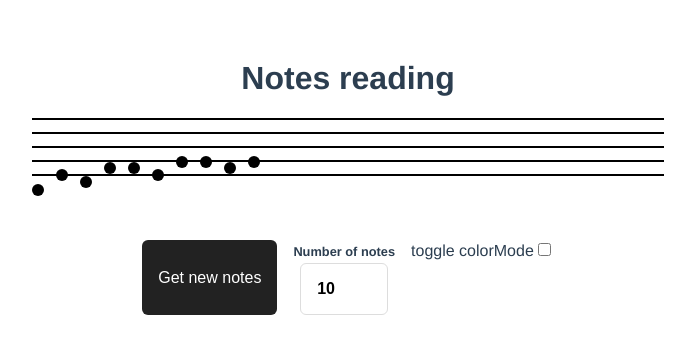
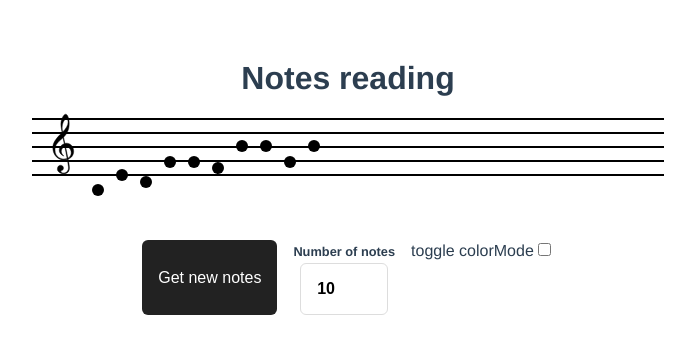
Before and after one commit to Arnaud-Dubois/notes-reading, a Vue app: page / in a window 1280 px wide. Shown: the top 354 px of the page, without its empty margins (292-987 px from the left). Built offline with nearby package versions, Linux system fonts and the light colour scheme.

Commit message:
add treble clef

```diff
--- a/src/components/MusicalRange.vue
+++ b/src/components/MusicalRange.vue
@@ -2,6 +2,8 @@
   <div>
     <div class="musical-range">
         <div :key="line" v-for="line in 4" class="musical-range-line"></div>
+        <TrebleClef class="range-mode-icon"/>
+        <div class="range-notes-list">
             <transition-group name="list">
                 <div
                     :key="index + note.name"
@@ -15,7 +17,7 @@
                 >
                 </div>
             </transition-group>
-
+        </div>
     </div>
     <div class="controls-container">
         <button class="button button-primary" @click="getNewRange">Get new notes</button>
@@ -32,8 +34,13 @@
 </template>
 
 <script>
+import TrebleClef from './icons/TrebleClef.vue'
+
 export default {
     name: 'MusicalRange',
+    components: {
+        TrebleClef
+    },
     data() {
         return {
             notes: [
@@ -43,6 +50,8 @@ export default {
                 { name: 'Fa', y: '2', pos: '60', color: '#99d521' },
                 { name: 'Sol', y: '8', pos: '80', color: '#14b945' },
                 { name: 'La', y: '16', pos: '100', color: '#3362d0' },
+                { name: 'Si', y: '24', pos: '120', color: '#6562d0' },
+                { name: 'Do+1', y: '30', pos: '140', color: '#A362d0' },
             ],
             range: [],
             rangeNumber: 10,
@@ -157,4 +166,16 @@ export default {
         opacity: 0;
         transform: translateY(30px);
     }
+
+    /* Range mode */
+    .range-mode-icon {
+        position: absolute;
+        left: 0;
+        top: -6px;
+    }
+
+    .range-notes-list {
+        margin-left: 60px;
+        position: absolute;
+    }
 </style>
--- /dev/null
+++ b/src/components/icons/TrebleClef.vue
@@ -0,0 +1,94 @@
+<template>
+  <svg
+    xmlns:rdf="http://www.w3.org/1999/02/22-rdf-syntax-ns#"
+    xmlns="http://www.w3.org/2000/svg"
+    xmlns:cc="http://creativecommons.org/ns#"
+    xmlns:dc="http://purl.org/dc/elements/1.1/"
+    xmlns:svg="http://www.w3.org/2000/svg"
+    id="svg2"
+    viewBox="0 0 95.116 153.12"
+    :width="width"
+    :height="height"
+  >
+    <path
+      id="path26"
+      stroke="#000"
+      d="m51.688 5.25c-5.427-0.1409-11.774 12.818-11.563 24.375 0.049 3.52 1.16 10.659 2.781 19.625-10.223 10.581-22.094 21.44-22.094 35.688-0.163 13.057 7.817 29.692 26.75 29.532 2.906-0.02 5.521-0.38 7.844-1 1.731 9.49 2.882 16.98 2.875 20.44 0.061 13.64-17.86 14.99-18.719 7.15 3.777-0.13 6.782-3.13 6.782-6.84 0-3.79-3.138-6.88-7.032-6.88-2.141 0-4.049 0.94-5.343 2.41-0.03 0.03-0.065 0.06-0.094 0.09-0.292 0.31-0.538 0.68-0.781 1.1-0.798 1.35-1.316 3.29-1.344 6.06 0 11.42 28.875 18.77 28.875-3.75 0.045-3.03-1.258-10.72-3.156-20.41 20.603-7.45 15.427-38.04-3.531-38.184-1.47 0.015-2.887 0.186-4.25 0.532-1.08-5.197-2.122-10.241-3.032-14.876 7.199-7.071 13.485-16.224 13.344-33.093 0.022-12.114-4.014-21.828-8.312-21.969zm1.281 11.719c2.456-0.237 4.406 2.043 4.406 7.062 0.199 8.62-5.84 16.148-13.031 23.719-0.688-4.147-1.139-7.507-1.188-9.5 0.204-13.466 5.719-20.886 9.813-21.281zm-7.719 44.687c0.877 4.515 1.824 9.272 2.781 14.063-12.548 4.464-18.57 21.954-0.781 29.781-10.843-9.231-5.506-20.158 2.312-22.062 1.966 9.816 3.886 19.502 5.438 27.872-2.107 0.74-4.566 1.17-7.438 1.19-7.181 0-21.531-4.57-21.531-21.875 0-14.494 10.047-20.384 19.219-28.969zm6.094 21.469c0.313-0.019 0.652-0.011 0.968 0 13.063 0 17.99 20.745 4.688 27.375-1.655-8.32-3.662-17.86-5.656-27.375z"
+    />
+    <metadata>
+      <rdf:RDF>
+        <cc:Work>
+          <dc:format>image/svg+xml</dc:format>
+          <dc:type rdf:resource="http://purl.org/dc/dcmitype/StillImage" />
+          <cc:license
+            rdf:resource="http://creativecommons.org/licenses/publicdomain/"
+          />
+          <dc:publisher>
+            <cc:Agent rdf:about="http://openclipart.org/">
+              <dc:title>Openclipart</dc:title>
+            </cc:Agent>
+          </dc:publisher>
+          <dc:title>Treble clef</dc:title>
+          <dc:date>2006-12-03T12:59:04</dc:date>
+          <dc:description
+            >Hollow treble clef for use at drawings</dc:description
+          >
+          <dc:source
+            >http://openclipart.org/detail/12473/treble-clef-by-rickvanderzwet-12473</dc:source
+          >
+          <dc:creator>
+            <cc:Agent>
+              <dc:title>rickvanderzwet</dc:title>
+            </cc:Agent>
+          </dc:creator>
+          <dc:subject>
+            <rdf:Bag>
+              <rdf:li>clef</rdf:li>
+              <rdf:li>clip art</rdf:li>
+              <rdf:li>clipart</rdf:li>
+              <rdf:li>image</rdf:li>
+              <rdf:li>line art</rdf:li>
+              <rdf:li>media</rdf:li>
+              <rdf:li>music</rdf:li>
+              <rdf:li>png</rdf:li>
+              <rdf:li>public domain</rdf:li>
+              <rdf:li>sign</rdf:li>
+              <rdf:li>silhouette</rdf:li>
+              <rdf:li>svg</rdf:li>
+              <rdf:li>treble</rdf:li>
+            </rdf:Bag>
+          </dc:subject>
+        </cc:Work>
+        <cc:License
+          rdf:about="http://creativecommons.org/licenses/publicdomain/"
+        >
+          <cc:permits
+            rdf:resource="http://creativecommons.org/ns#Reproduction"
+          />
+          <cc:permits
+            rdf:resource="http://creativecommons.org/ns#Distribution"
+          />
+          <cc:permits
+            rdf:resource="http://creativecommons.org/ns#DerivativeWorks"
+          />
+        </cc:License>
+      </rdf:RDF>
+    </metadata>
+  </svg>
+</template>
+
+<script>
+export default {
+  name: "TrebleClef",
+  props: {
+      width: {
+          type: String,
+          default: "64px"
+      },
+      height:  {
+          type: String,
+          default: "64px"
+      }
+  }
+};
+</script>
```
Also changed, not shown: src/assets/treble_clef.svg (added). Lines whose indentation alone changed are shown as unchanged.
